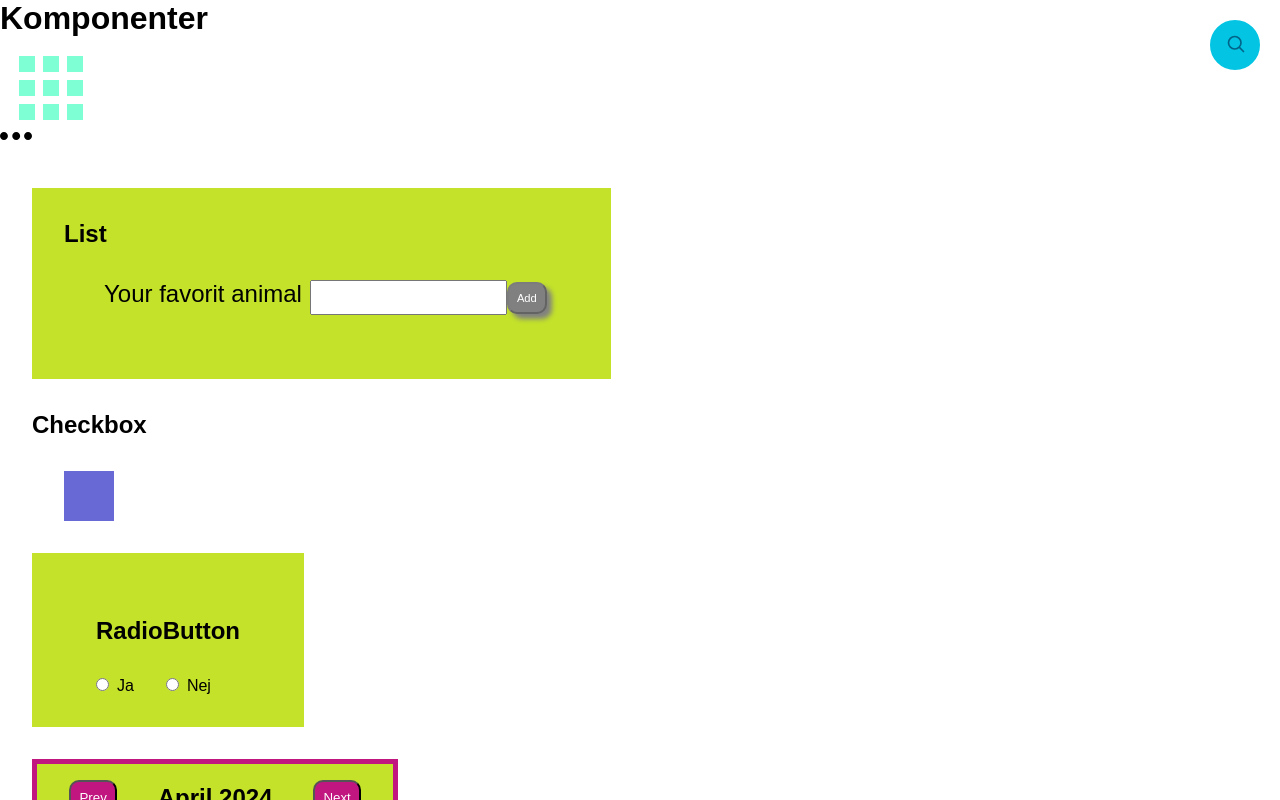
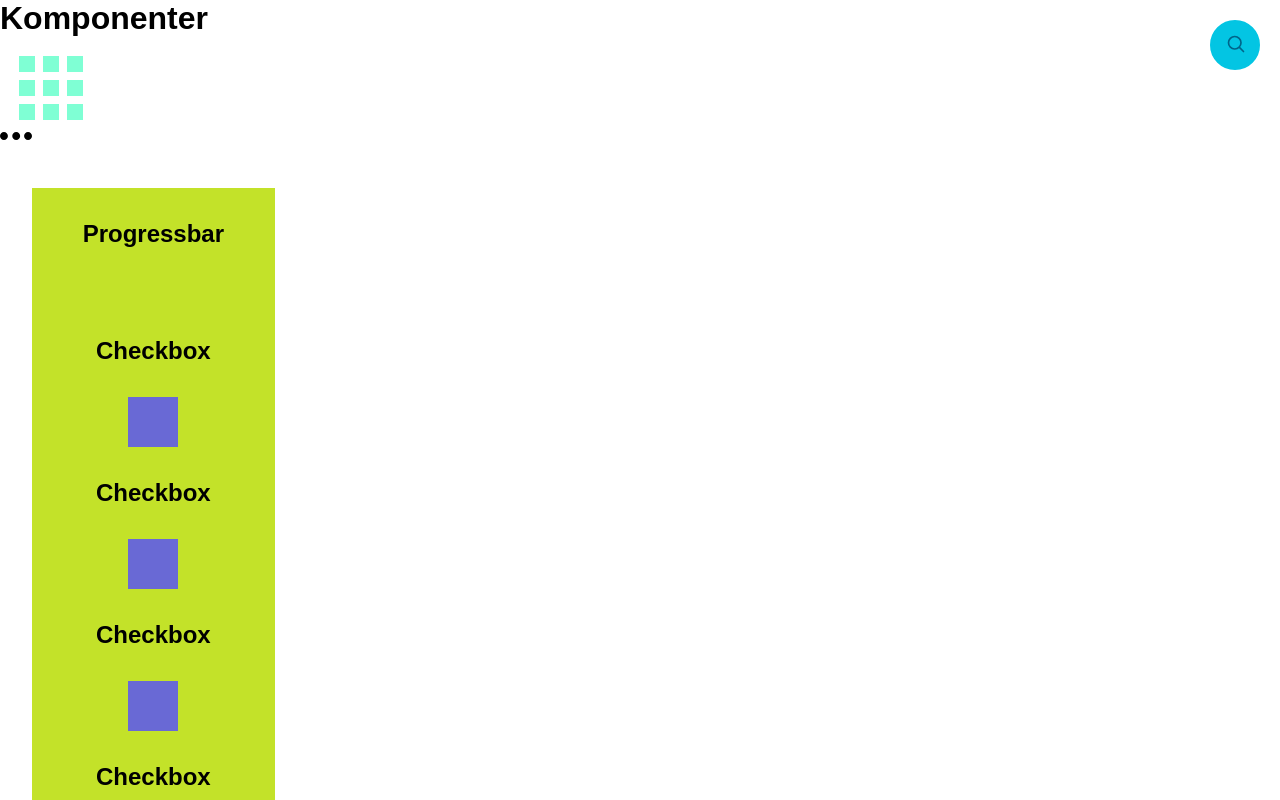
Before and after one commit to ZBajie/komponenter_Lars, a React (Vite) app: page / in a window 1280 px wide. Shown: the top 800 px of the page. Built offline with nearby package versions, Linux system fonts and the light colour scheme.

Commit message:
Added Progressbar component

```diff
--- a/src/App.tsx
+++ b/src/App.tsx
@@ -10,6 +10,7 @@ import Calender from "./components/Calender/Calender"
 import RadioButton from "./components/RadioButton/RadioButton"
 import CheckBox from "./components/CheckBox/CheckBox"
 import List from "./components/List/List"
+import Progressbar from "./components/Progressbar/Progressbar"
 
 function App() {
   const [date, setDate] = useState("")
@@ -22,6 +23,7 @@ function App() {
       <h1>Komponenter</h1>
       <BentoMenu />
       <MeatballMenu />
+      <Progressbar />
       <List />
       <CheckBox />
       <RadioButton />
--- /dev/null
+++ b/src/components/Progressbar/Progressbar.scss
@@ -0,0 +1,15 @@
+.progressbar {
+  background-color: $background-color-primary;
+  width: fit-content;
+  margin: $margin-secondary;
+  padding: $padding-secondary;
+  h2 {
+    text-align: center;
+    margin-bottom: $margin-secondary;
+  }
+  .bar {
+    transition: all 2s;
+    height: 25px;
+    background-color: $background-color-secondary;
+  }
+}
--- /dev/null
+++ b/src/components/Progressbar/Progressbar.tsx
@@ -0,0 +1,60 @@
+import { useState } from "react"
+import CheckBox from "../CheckBox/CheckBox"
+
+const Progressbar = () => {
+  const [barNumber, setBarNumber] = useState(0)
+  const [checkBox1, setCheckBox1] = useState(false)
+  const [checkBox2, setCheckBox2] = useState(false)
+  const [checkBox3, setCheckBox3] = useState(false)
+  const [checkBox4, setCheckBox4] = useState(false)
+
+  const onClick = (button: string) => {
+    console.log("one button clicked", button)
+    if (button === "1") {
+      if (checkBox1 === false) {
+        setBarNumber(barNumber + 25)
+      } else {
+        setBarNumber(barNumber - 25)
+      }
+      setCheckBox1(!checkBox1)
+    }
+    if (button === "2") {
+      if (checkBox2 === false) {
+        setBarNumber(barNumber + 25)
+      } else {
+        setBarNumber(barNumber - 25)
+      }
+      setCheckBox2(!checkBox2)
+    }
+    if (button === "3") {
+      if (checkBox3 === false) {
+        setBarNumber(barNumber + 25)
+      } else {
+        setBarNumber(barNumber - 25)
+      }
+      setCheckBox3(!checkBox3)
+    }
+    if (button === "4") {
+      if (checkBox4 === false) {
+        setBarNumber(barNumber + 25)
+      } else {
+        setBarNumber(barNumber - 25)
+      }
+      setCheckBox4(!checkBox4)
+    }
+  }
+  return (
+    <section className="progressbar">
+      <h2>Progressbar</h2>
+      <div>
+        <div className="bar" style={{ width: `${barNumber}%` }}></div>
+        <CheckBox onClick={() => onClick("1")} />
+        <CheckBox onClick={() => onClick("2")} />
+        <CheckBox onClick={() => onClick("3")} />
+        <CheckBox onClick={() => onClick("4")} />
+      </div>
+    </section>
+  )
+}
+
+export default Progressbar
--- a/src/style/style.scss
+++ b/src/style/style.scss
@@ -9,3 +9,4 @@
 @import "./../components/RadioButton/RadioButton.scss";
 @import "./../components/CheckBox/CheckBox.scss";
 @import "./../components/List/List.scss";
+@import "./../components/Progressbar/Progressbar.scss";
```
